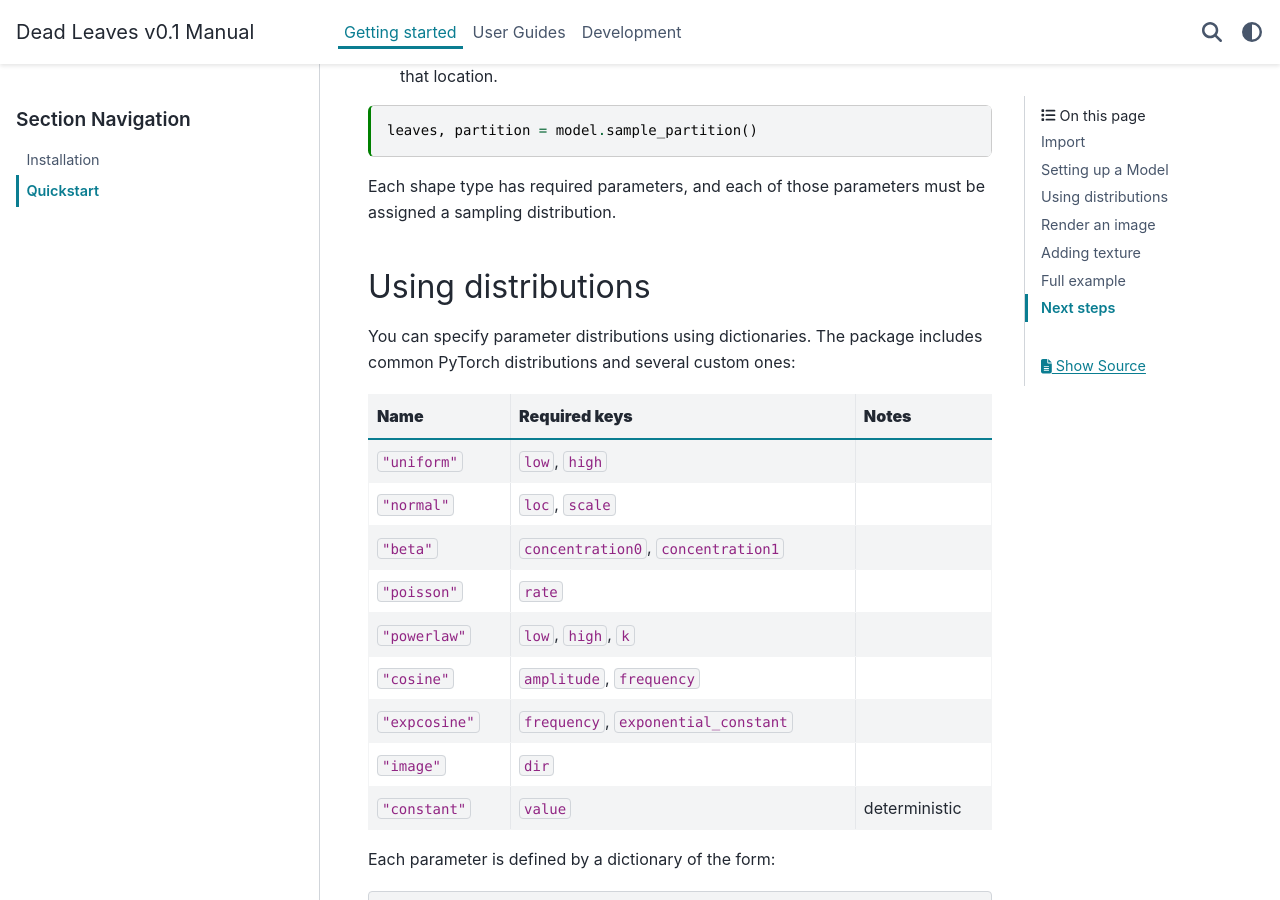
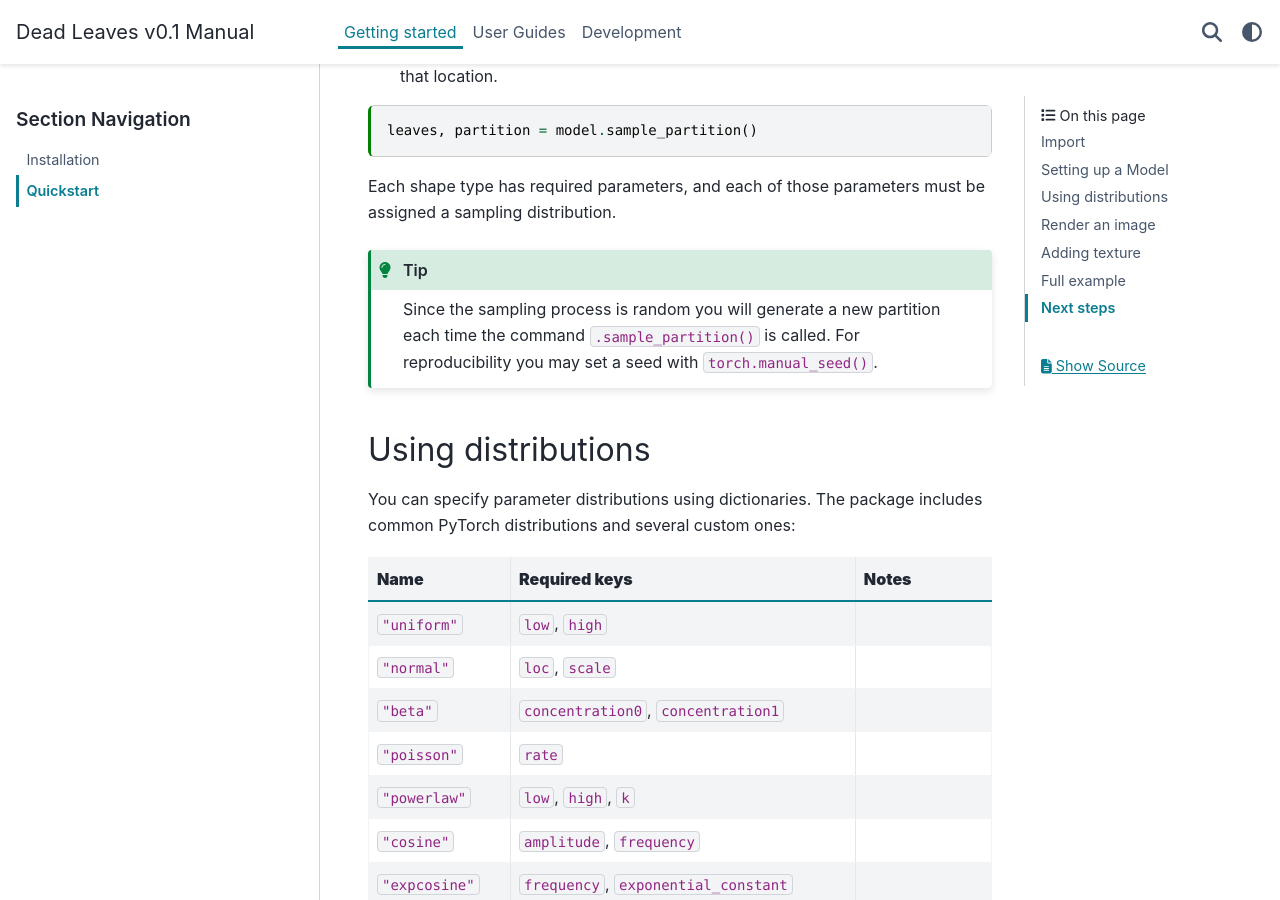
Before and after one commit to ag-perception-wallis-lab/deadleaves, a Sphinx documentation site: the page built from docs/getting_started/quickstart.md, in a window 1280 px wide and 900 px high, scrolled down 1193 px. Built offline with Sphinx 7.4.7 and the PyData theme 0.15.4, drawn with Linux system fonts in a browser that asks for light colours; pages that are not in the unit, such as notebooks, are missing from menus.

Commit message:
Add tip on manual seed for reproducability

````diff
--- a/docs/getting_started/quickstart.md
+++ b/docs/getting_started/quickstart.md
@@ -56,6 +56,11 @@ leaves, partition = model.sample_partition()
 ```
 
 Each shape type has required parameters, and each of those parameters must be assigned a sampling distribution.
+
+```{tip}
+Since the sampling process is random you will generate a new partition each time the command `.sample_partition()` is called.
+For reproducibility you may set a seed with `torch.manual_seed()`.
+```
 
 ## Using distributions
 
````
